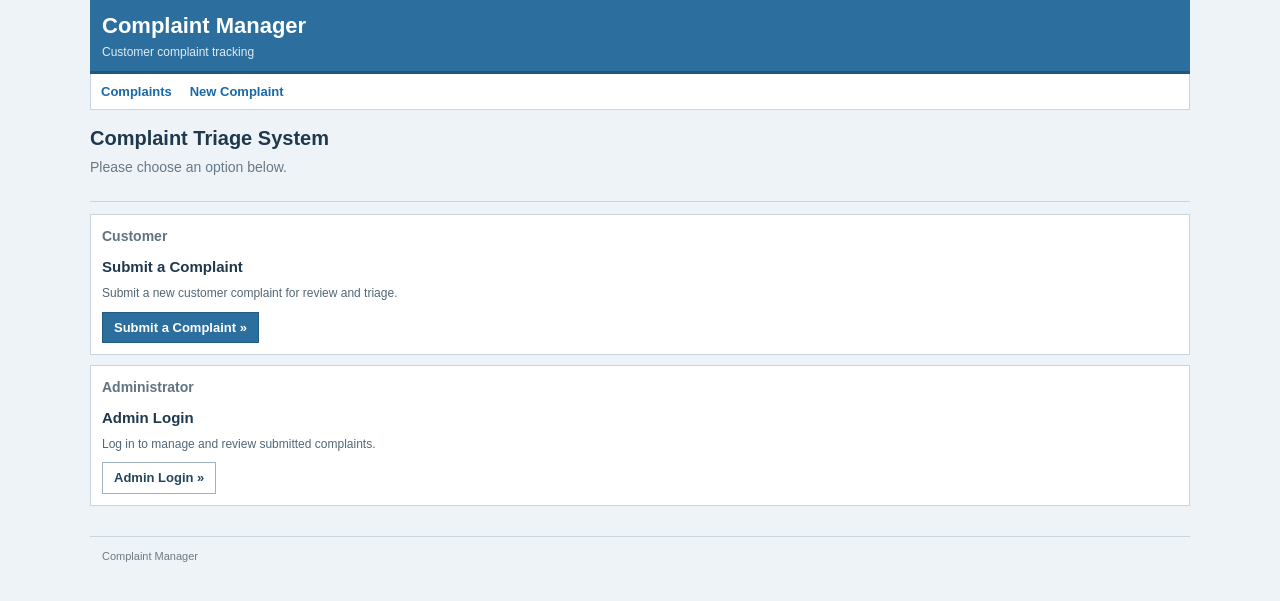
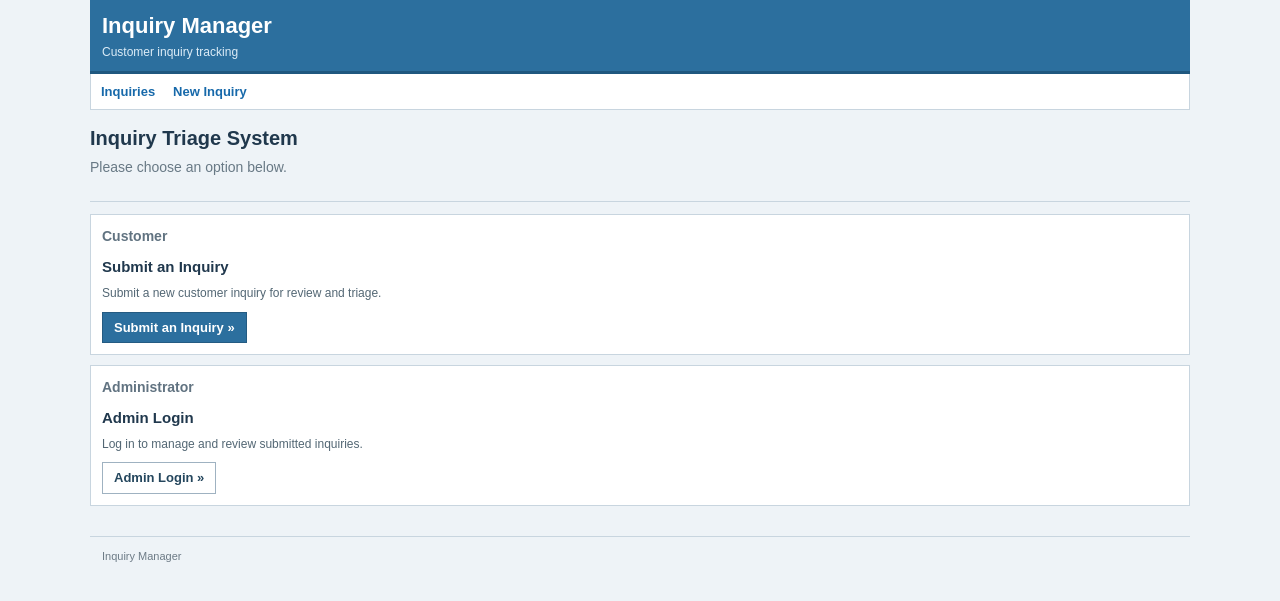
Before and after one commit to MatthewBFewer/HackTheHill-CGI-Challenge, a Flask app: page / in a window 1280 px wide. Shown: the top 601 px of the page. Run offline with Flask 3, Linux system fonts and the light colour scheme.

Commit message:
New version

```diff
--- a/server.py
+++ b/server.py
@@ -6,6 +6,7 @@ from datetime import datetime
 import time
 from google import genai
 from google.genai import types
+
 
 app = Flask(__name__)
 app.secret_key = "change-this-to-something-random"  # needed for the staff login session
@@ -25,10 +26,13 @@ def ensure_ai_columns():
     aren't already there. Doesn't touch any existing columns."""
     db = get_db()
     existing_columns = [row["name"] for row in db.execute("PRAGMA table_info(complaints)")]
+
     if "severity" not in existing_columns:
         db.execute("ALTER TABLE complaints ADD COLUMN severity INTEGER DEFAULT 0")
+
     if "ai_summary" not in existing_columns:
         db.execute("ALTER TABLE complaints ADD COLUMN ai_summary TEXT DEFAULT ''")
+
     db.commit()
     db.close()
 
@@ -38,8 +42,8 @@ def severity_to_urgency_label(severity):
     complaint_form.html's Urgency dropdown already expects (Low/Medium/
     High/Critical), so the existing edit form keeps working correctly.
     Thresholds are a starting assumption - tune them if you want urgency
-    to trip over at different points. For a 311-style system, think of
-    this as: Critical = immediate safety hazard, High = significant
+    to trip over at different points. For a 311-style system, think of it
+    as: Critical = immediate safety hazard, High = significant
     disruption to daily life, Medium = real but non-urgent issue,
     Low = minor/cosmetic."""
     if severity >= 80:
@@ -56,6 +60,7 @@ def severity_to_urgency_label(severity):
 def format_datetime(value):
     if not value:
         return ""
+
     try:
         return datetime.fromisoformat(value).strftime("%Y-%m-%d %H:%M")
     except (ValueError, TypeError):
@@ -65,15 +70,17 @@ def format_datetime(value):
 # ----------------------------------------------------------------------
 # GEMINI AI TRIAGE
 # ----------------------------------------------------------------------
+
 # This is the civic-tech reframe: same mechanism as before (one call,
 # structured JSON output), but the prompt now speaks the language of a
 # city 311 service - road/sanitation/utility categories, and severity
 # framed around public safety and service disruption rather than
 # generic customer-service urgency. This is the main thing that makes
-# the demo *feel* like a 311 tool rather than a relabeled complaint box.
+# the demo feel like a 311 tool rather than a relabeled complaint box.
 
 client = genai.Client()  # reads GEMINI_API_KEY from the environment
 GEMINI_MODEL = "gemini-3.8-flash"
+
 
 SYSTEM_PROMPT = """You are a triage assistant for a city 311 non-emergency
 service request system. Residents submit reports about issues in their
@@ -88,12 +95,12 @@ Given a resident's raw report, you will produce:
 
 - a severity score from 0 to 100, where severity reflects the public
   impact and urgency of the underlying civic issue:
-    0-29  = minor/cosmetic, no real disruption to daily life or safety
-    30-54 = a real inconvenience affecting some residents
-    55-79 = significant disruption or a real (non-immediate) safety risk
-    80-100 = urgent public safety hazard or service failure affecting
-             many residents (e.g. a collapsed sinkhole, a major water
-             main break, a downed live power line)
+  0-29  = minor/cosmetic, no real disruption to daily life or safety
+  30-54 = a real inconvenience affecting some residents
+  55-79 = significant disruption or a real (non-immediate) safety risk
+  80-100 = urgent public safety hazard or service failure affecting
+           many residents (e.g. a collapsed sinkhole, a major water
+           main break, a downed live power line)
 
 - a category label, chosen from exactly one of: "Roads & Infrastructure",
   "Sanitation & Waste", "Water & Utilities", "Parks & Public Spaces",
@@ -107,6 +114,7 @@ Given a resident's raw report, you will produce:
 
 Be concise, specific, and base your severity score on what's actually
 described, not assumptions about the neighborhood or resident."""
+
 
 RESPONSE_SCHEMA = {
     "type": "OBJECT",
@@ -183,10 +191,13 @@ def triage_complaint(raw_text):
 def login():
     if request.method == "POST":
         entered = request.form.get("password", "")
+
         if entered == STAFF_PASSWORD:
             session["is_admin"] = True
             return redirect(url_for("index"))
+
         return render_template("login.html", error="Incorrect password.")
+
     return render_template("login.html", error=None)
 
 
@@ -202,7 +213,12 @@ def logout():
 
 @app.route("/")
 def home():
-    return render_template("home.html")
+    submitted = request.args.get("submitted") == "1"
+
+    return render_template(
+        "home.html",
+        submitted=submitted
+    )
 
 
 @app.route("/admin/dashboard")
@@ -253,10 +269,13 @@ def new_complaint():
                 error="Name, subject, and description are required."
             )
 
+        # Send the complaint to the AI for triage.
         ai_result = triage_complaint(description)
         urgency_label = severity_to_urgency_label(ai_result["severity"])
 
+        # Save the complaint and AI analysis to the database.
         db = get_db()
+
         db.execute(
             """
             INSERT INTO complaints
@@ -273,34 +292,50 @@ def new_complaint():
                 "New",
                 ai_result["category"],
                 urgency_label,
-                "Not assessed",   # staff still judge legal/regulatory exposure manually
+                "Not assessed",
                 "Unassigned",
                 ai_result["severity"],
                 ai_result["summary"],
             )
         )
+
         db.commit()
-        complaint_id = db.execute("SELECT last_insert_rowid() AS id").fetchone()["id"]
+
+        complaint_id = db.execute(
+            "SELECT last_insert_rowid() AS id"
+        ).fetchone()["id"]
+
         db.close()
 
-        return redirect(url_for("view_complaint", complaint_id=complaint_id))
+        # Do NOT show the AI result to the customer.
+        # Send them back to the homepage with a success message.
+        return redirect(url_for("home", submitted="1"))
 
     return render_template("new_complaint.html")
 
 
 @app.route("/complaints/<int:complaint_id>")
 def view_complaint(complaint_id):
+    # Complaint details and AI analysis are staff-only.
+    if not session.get("is_admin"):
+        return redirect(url_for("login"))
+
     db = get_db()
+
     complaint = db.execute(
         "SELECT * FROM complaints WHERE id = ?",
         (complaint_id,)
     ).fetchone()
+
     db.close()
 
     if complaint is None:
         abort(404)
 
-    return render_template("complaint.html", complaint=complaint)
+    return render_template(
+        "complaint.html",
+        complaint=complaint
+    )
 
 
 @app.route("/complaints/<int:complaint_id>/edit", methods=["GET", "POST"])
@@ -309,6 +344,7 @@ def edit_complaint(complaint_id):
         return redirect(url_for("login"))
 
     db = get_db()
+
     complaint = db.execute(
         "SELECT * FROM complaints WHERE id = ?",
         (complaint_id,)
@@ -331,6 +367,7 @@ def edit_complaint(complaint_id):
 
         if not customer_name or not subject or not description:
             db.close()
+
             return render_template(
                 "complaint_form.html",
                 complaint=request.form,
@@ -366,6 +403,7 @@ def edit_complaint(complaint_id):
                 complaint_id
             )
         )
+
         db.commit()
         db.close()
 
@@ -385,10 +423,17 @@ def edit_complaint(complaint_id):
 def delete_complaint(complaint_id):
     if not session.get("is_admin"):
         return redirect(url_for("login"))
+
     db = get_db()
-    db.execute("DELETE FROM complaints WHERE id = ?", (complaint_id,))
+
+    db.execute(
+        "DELETE FROM complaints WHERE id = ?",
+        (complaint_id,)
+    )
+
     db.commit()
     db.close()
+
     return redirect(url_for("index"))
 
 
--- a/templates/base.html
+++ b/templates/base.html
@@ -3,7 +3,7 @@
 <html>
 <head>
     <meta http-equiv="Content-Type" content="text/html; charset=utf-8">
-    <title>{% block title %}Complaint Manager{% endblock %}</title>
+    <title>{% block title %}Inquiry Manager{% endblock %}</title>
     <meta name="viewport" content="width=device-width, initial-scale=1.0">
     <link rel="stylesheet" type="text/css" href="{{ url_for('static', filename='css/style.css') }}">
 </head>
@@ -11,14 +11,14 @@
 <div class="page">
     <div class="header">
         <div class="header-inner">
-            <h1><a href="{{ url_for('index') }}">Complaint Manager</a></h1>
-            <div class="header-subtitle">Customer complaint tracking</div>
+            <h1><a href="{{ url_for('index') }}">Inquiry Manager</a></h1>
+            <div class="header-subtitle">Customer inquiry tracking</div>
         </div>
     </div>
 
     <div class="navigation">
-        <a href="{{ url_for('index') }}">Complaints</a>
-        <a href="{{ url_for('new_complaint') }}">New Complaint</a>
+        <a href="{{ url_for('login') }}">Inquiries</a>
+        <a href="{{ url_for('new_complaint') }}">New Inquiry</a>
     </div>
 
     <div class="content">
@@ -26,7 +26,7 @@
     </div>
 
     <div class="footer">
-        Complaint Manager
+        Inquiry Manager
     </div>
 </div>
 
--- a/templates/home.html
+++ b/templates/home.html
@@ -1,13 +1,20 @@
 {% extends "base.html" %}
 
-{% block title %}Complaint Triage System{% endblock %}
+{% block title %}Inquiry Triage System{% endblock %}
 
 {% block content %}
+
+{% if submitted %}
+<div class="success-message">
+    <strong>Thank you!</strong><br>
+    Your inquiry has been received successfully and will be reviewed by our team.
+</div>
+{% endif %}
 
 <div class="page-heading">
 
     <div>
-        <h2>Complaint Triage System</h2>
+        <h2>Inquiry Triage System</h2>
         <p class="muted">Please choose an option below.</p>
     </div>
 
@@ -21,15 +28,15 @@
             <span class="complaint-id">Customer</span>
         </div>
 
-        <h3>Submit a Complaint</h3>
+        <h3>Submit an Inquiry</h3>
 
         <div class="complaint-meta">
-            Submit a new customer complaint for review and triage.
+            Submit a new customer inquiry for review and triage.
         </div>
 
         <div class="card-actions">
             <a class="button primary" href="{{ url_for('new_complaint') }}">
-                Submit a Complaint &raquo;
+                Submit an Inquiry &raquo;
             </a>
         </div>
 
@@ -44,7 +51,7 @@
         <h3>Admin Login</h3>
 
         <div class="complaint-meta">
-            Log in to manage and review submitted complaints.
+            Log in to manage and review submitted inquiries.
         </div>
 
         <div class="card-actions">
```
Also changed, not shown: templates/404.html (+5 -5 lines), templates/complaint.html (+4 -4 lines), templates/complaint_form.html (+4 -4 lines), templates/complaints.html (+5 -5 lines), templates/new_complaint.html (+5 -5 lines), complaints.db.
